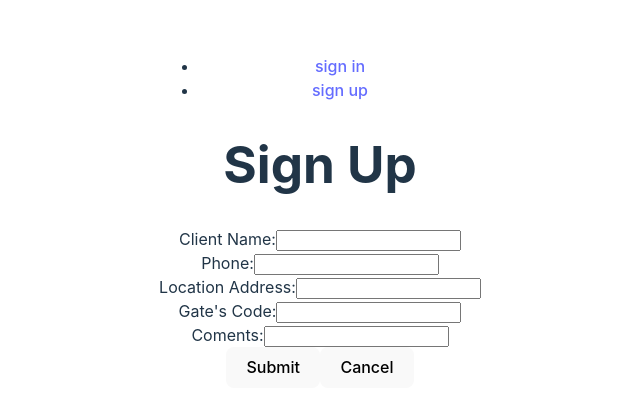
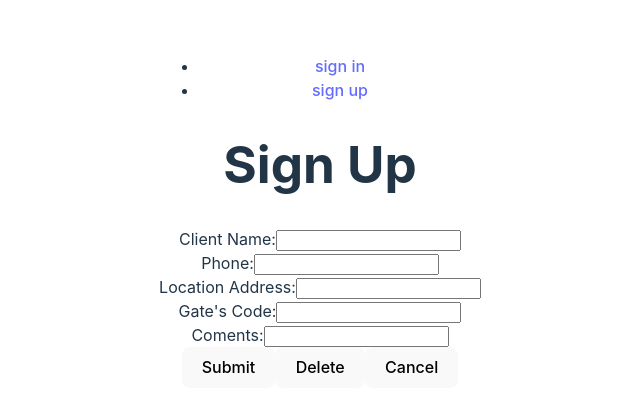
Before and after one commit to babujal/client-logs-frontend-react, a React (Vite) app: page /edit in a window 1280 px wide. Shown: the part 187-598 px from the top of the page, without its empty margins (320-960 px from the left). Built offline with nearby package versions, Linux system fonts and the light colour scheme; no server answers.

Commit message:
delete method added

```diff
--- a/src/App.jsx
+++ b/src/App.jsx
@@ -7,11 +7,11 @@ import ClientsIndex from './pages/ClientsIndex';
 import CreateClient from './pages/CreateClient';
 import ShowClient from './pages/ShowClient';
 import EditClient from './pages/EditClient';
-import { getUser } from './services/authServices';
+import { getToken } from './services/authServices';
 import NavBar from './components/Navbar';
 
 function App() {
-  const [token, setToken] = useState(getUser())
+  const [token, setToken] = useState(getToken())
   const [clientUrl, setClientUrl] = useState()
 
   useEffect(() => {
--- a/src/pages/EditClient.jsx
+++ b/src/pages/EditClient.jsx
@@ -2,9 +2,11 @@ import { useEffect, useState } from "react";
 import { useNavigate } from "react-router-dom";
 import { editClient } from "../services/dataServices";
 import { getClient } from "../services/dataServices";
+import { deleteClient } from "../services/dataServices";
 
 const EditClient = (props) => {
     const navigate = useNavigate();
+    const clientUrl = props.clientUrl
 
     const [client, setClient] = useState([]);
 
@@ -15,8 +17,6 @@ const EditClient = (props) => {
         }
         loadData()
     }, []);
-
-    const clientUrl = props.clientUrl
 
     useEffect(() => {
         console.log('Client to edit:', client)
@@ -43,6 +43,11 @@ const EditClient = (props) => {
         } catch (err) {
             setErrMessage(err.message)
         }
+    }
+
+    const handleClick = () => {
+        deleteClient(clientUrl)
+        navigate('/')
     }
 
     return (
@@ -98,6 +103,7 @@ const EditClient = (props) => {
                 </div>
                 <div>
                     <button type="submit">Submit</button>
+                    <button onClick={() => handleClick()}>Delete</button>
                     <button onClick={() => navigate('/')}>Cancel</button>
                 </div>
             </form>
--- a/src/pages/ShowClient.jsx
+++ b/src/pages/ShowClient.jsx
@@ -30,7 +30,7 @@ const ShowClient = (props) => {
                             <h3>Location: {client.location}</h3>
                             <h3>Phone No: {client.phone}</h3>
                             <h3>Gate Code: {client.gate_code}</h3>
-                            <h3>Coments: {client.coments}</h3>
+                            <h3>Comments: {client.coments}</h3>
                             <button onClick={() => navigate(`/edit`)}>Edit</button>
                             </>
                 </section>
--- a/src/services/authServices.js
+++ b/src/services/authServices.js
@@ -19,7 +19,7 @@ export const signUp = async (formdata) => {
     }
 }
 
-export const getUser = () => {
+export const getToken = () => {
     const token = localStorage.getItem('token')
     console.log('Token from authServ:', token)
     if(!token) return null;
```
